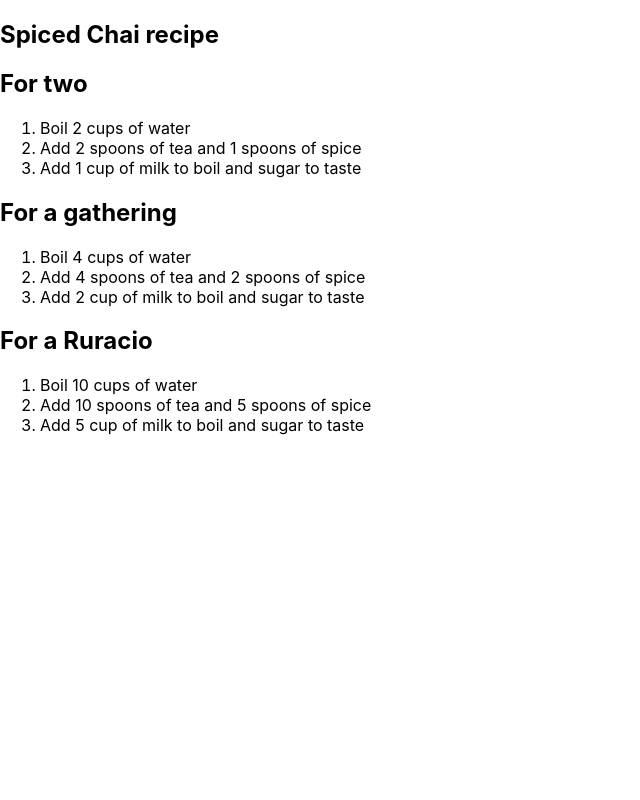
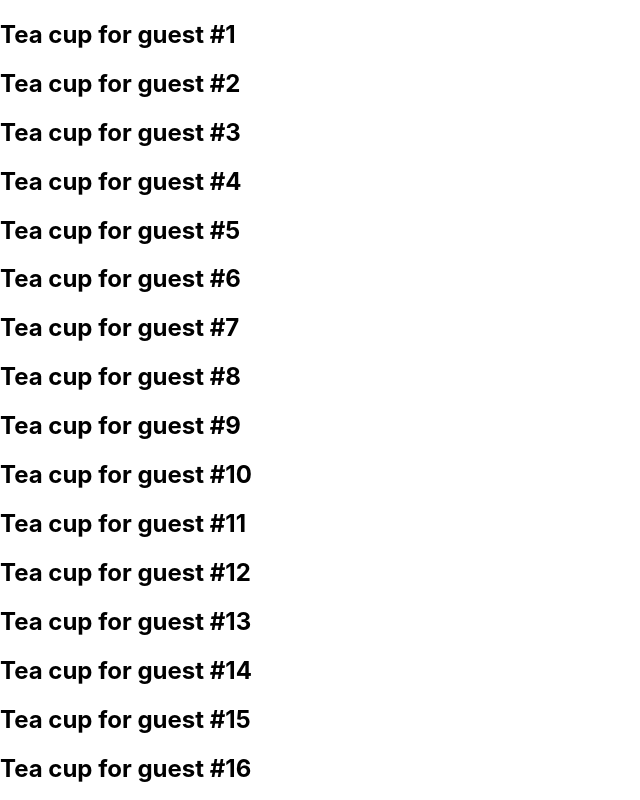
Before and after one commit to Sheddiey/Frontend-mentor-Projects, a React (Create React App) app in the folder my-appp/: page / in a window 1280 px wide. Shown: the top 800 px of the page, without its empty margins (0-640 px from the left). Built offline with nearby package versions, Linux system fonts and the light colour scheme.

Commit message:
local mutation

```diff
--- a/my-appp/src/App.js
+++ b/my-appp/src/App.js
@@ -1,23 +1,11 @@
-function Recipe ({ drinkers }) {
-  return (
-    <ol>
-      <li>Boil {drinkers} cups of water</li>
-      <li>Add {drinkers} spoons of tea and {0.5 * drinkers} spoons of spice</li>
-      <li>Add {0.5 * drinkers} cup of milk to boil and sugar to taste</li>
-    </ol>
-  );
+function Cup({ guest })  {
+  return <h2>Tea cup for guest #{guest}</h2>
 }
 
-export default function App() {
-  return (
-    <section>
-      <h1>Spiced Chai recipe</h1>
-      <h2>For two</h2>
-      <Recipe drinkers={2} />
-      <h2>For a gathering</h2>
-      <Recipe drinkers={4} />
-      <h2>For a Ruracio</h2>
-      <Recipe drinkers={10} />
-    </section>
-  );
+export default function TeaGathering() {
+  let cups = [];
+  for (let i = 1; i <= 102; i++) {
+    cups.push(<Cup key={i} guest={i} />)
+  }
+  return cups;
 }
```
